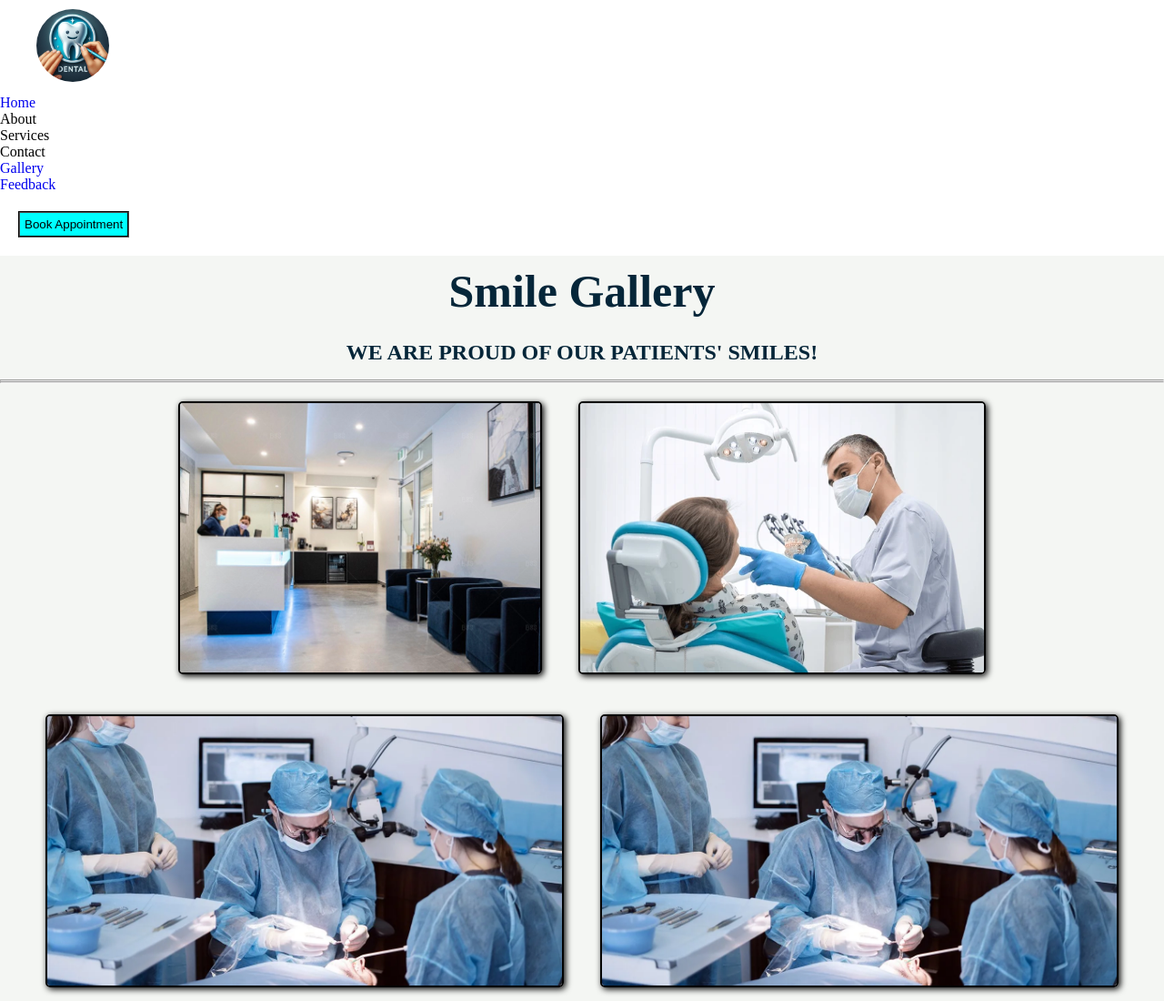
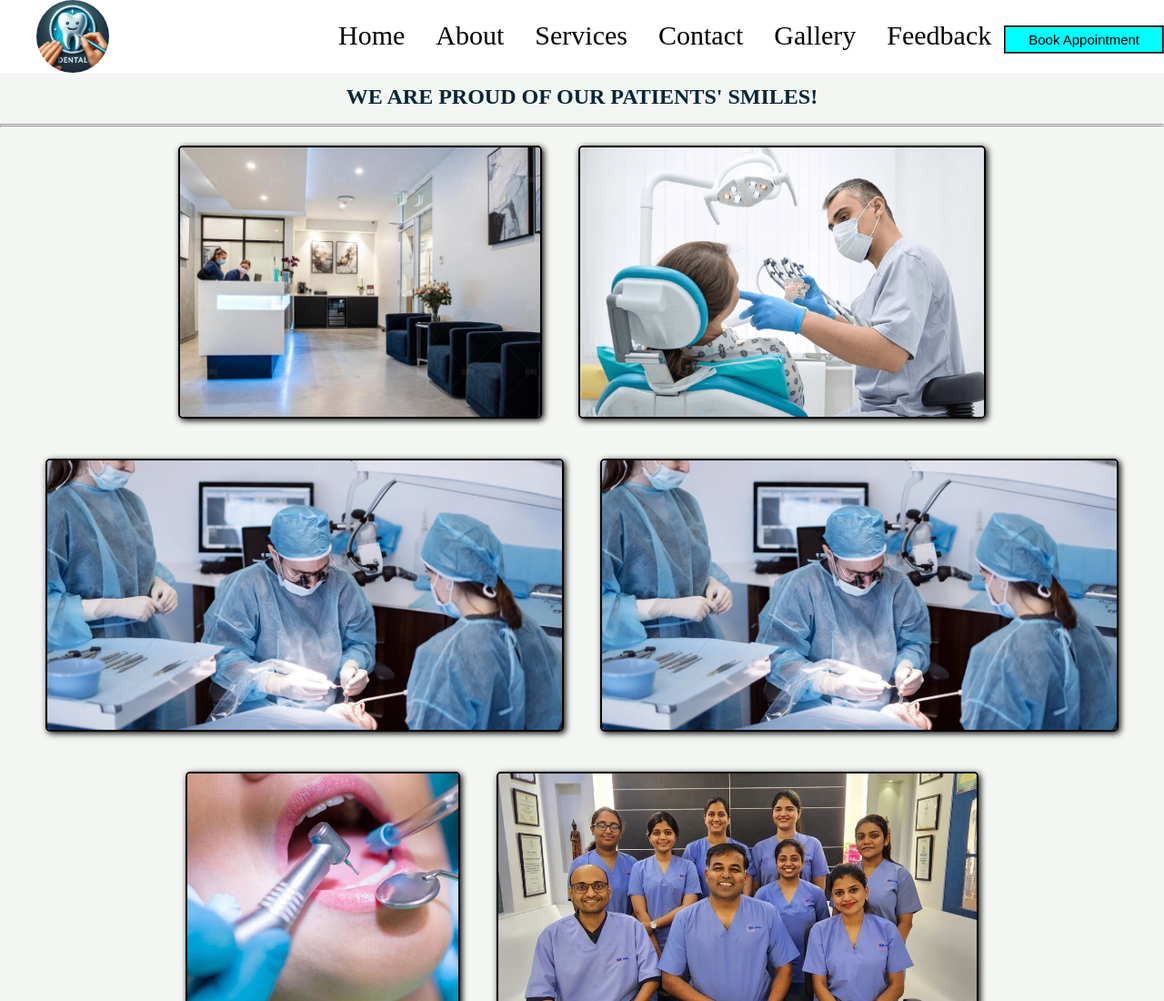
Before and after one commit to Adu0826/Brainwave_Matrix_Intern, a plain HTML site: page pages/gallery.html in a window 1280 px wide. Shown: the top 1100 px of the page at 91% size. Drawn offline with Linux system fonts and the light colour scheme.

Commit message:
nav bar is added to gallary page

```diff
--- a/css/index.css
+++ b/css/index.css
@@ -4,11 +4,8 @@
   box-sizing: border-box;
 }
 .header {
-  background: url("./../images/gallery/gallery.jpg");
-  background-size: cover;
-  background-position: center;
+  background-color: white;
   min-height: 10vh;
-  color: white;
   position: fixed;
   top: 0;
   left: 0;
@@ -16,13 +13,15 @@
   display: flex;
   justify-content: space-between;
   align-items: center;
-  height: 100px;
+  height: 80px;
+
 }
 .navbar a {
-  color: white;
+  color: black;
   text-decoration: none;
   padding-left: 20px;
   font-size: 30px;
+  padding-right: 10px;
 }
 .logo {
   width: 100px;
@@ -32,12 +31,15 @@
   margin-left: 30px;
 }
 .btn {
-  margin: 20px;
+  /**margin: 10px;*/
   background-color: cyan;
   color: black;
   border: 2px groove black;
-  padding: 5px 5px;
+  padding: 5px 15px 5px 5px;
   cursor: pointer;
+}
+.btn a{
+  font-size: 15px;
 }
 .btn:hover {
   transform: translateY(-10px);
--- a/css/style.css
+++ b/css/style.css
@@ -53,10 +53,13 @@
   border: 1px solid #ccc;
   border-radius: 0px 51px 95px 50px;
 }
-img {
-  margin-top: 0px;
-
-  margin-left: 240px;
+.imgs{
+  cursor: pointer;
+}
+.imgs .img2:hover
+{
+  transform: rotate(360deg);
+  transition: 1S;
 }
 .img1 {
   margin-top: 30px;
--- a/pages/gallery.html
+++ b/pages/gallery.html
@@ -7,25 +7,23 @@
     <link rel="stylesheet" href="./../css/gallery.css">
     <link rel="stylesheet" href="./../css/index.css">
 
+
 </head>
 <body>
 
-    <div>
-        <div class="nav_bar">
-            <div class="navigation_bar">
-            <div><img class="logo" src="./../images/logo.jpg"></div>
-            <ul>
-                <li class="nav"><a href="./../index.html">Home</a></li>
-                <li class="nav">About</li>
-                <li class="nav">Services</li>
-                <li class="nav">Contact</li>
-                <li class="nav"><a href="./../pages/gallery.html">Gallery</a></li>
-                <li class="nav"><a href="./../pages/feedback.html">Feedback</a></li>
-                <button class="btn">Book Appointment</button>
-            </ul>
-        </div>
-        </div>
-    </div>
+    <div class="header">
+        <img class="logo" src="./../images/logo.jpg" />
+        <nav class="navbar">
+          <a href="./../index.html">Home</a>
+          <a href="./../pages/about.html">About</a>
+          <a href="#">Services</a>
+          <a href="#">Contact</a>
+          <a href="./../pages/gallery.html">Gallery</a>
+          <a href="#">Feedback</a>
+          <button class="btn">
+            <a href="./../pages/login1.html">Book Appointment</a></button>
+        </nav>
+      </div>
 <div class="div">
     <h1 class="heading">Smile Gallery<br><span class="h5">WE ARE PROUD OF OUR PATIENTS' SMILES!</span></h1>
 </div>
```
